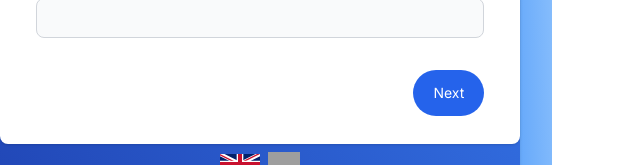
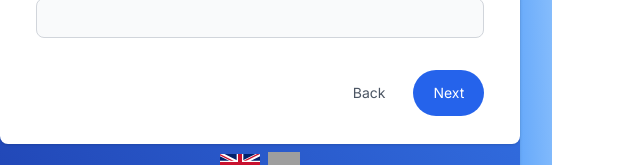
Before and after one commit to RhodriJ9/DynamicForm, a Vue app: page / in a window 1280 px wide. Shown: the part 437-602 px from the top of the page, without its empty margins (0-640 px from the left). Built offline with nearby package versions, Linux system fonts and the light colour scheme; grey boxes are pictures that could not be loaded.

Commit message:
Secondary button component

```diff
--- /dev/null
+++ b/src/components/Buttons/SecondaryButton.vue
@@ -0,0 +1,25 @@
+<template>
+  <button
+    :type="type"
+    class="font-heading text-gray-600 hover:text-blue-500 focus:outline-none rounded-full px-5 py-4 text-sm leading-none cursor-pointer transition-all duration-300"
+  >
+    {{ text }}
+  </button>
+</template>
+
+<script lang="ts">
+import { defineComponent } from 'vue'
+
+export default defineComponent({
+  props: {
+    text: {
+      type: String,
+      default: ''
+    },
+    type: {
+      type: String,
+      default: ''
+    }
+  }
+})
+</script>
--- a/src/components/DynamicFields.vue
+++ b/src/components/DynamicFields.vue
@@ -64,7 +64,8 @@
       </div>
     </div>
 
-    <div class="flex justify-end mx-4">
+    <div class="flex justify-end space-x-2 mx-4">
+      <SecondaryButton type="button" text="Back" />
       <PrimaryButton
         :text="finalStage ? this.t('submit') : this.t('next')"
         type="submit"
@@ -77,6 +78,7 @@
 <script lang="ts">
 import { defineComponent, reactive } from 'vue'
 import PrimaryButton from './buttons/PrimaryButton.vue'
+import SecondaryButton from './buttons/SecondaryButton.vue'
 import InputLabel from './inputs/InputLabel.vue'
 import StringInput from './inputs/Input.vue'
 import SelectInput from './inputs/SelectInput.vue'
@@ -92,6 +94,7 @@ export default defineComponent({
 
   components: {
     PrimaryButton,
+    SecondaryButton,
     InputLabel,
     StringInput,
     VeeForm,
```
